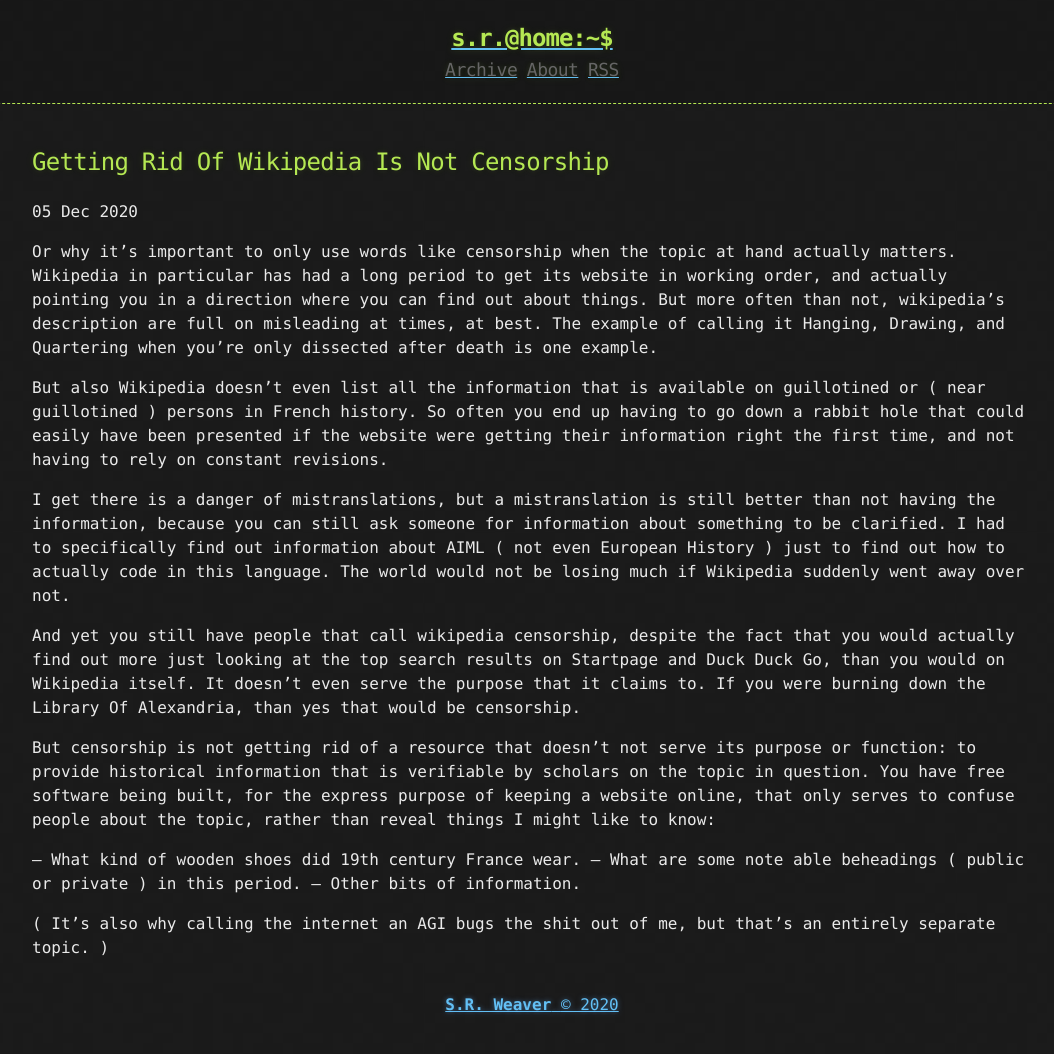
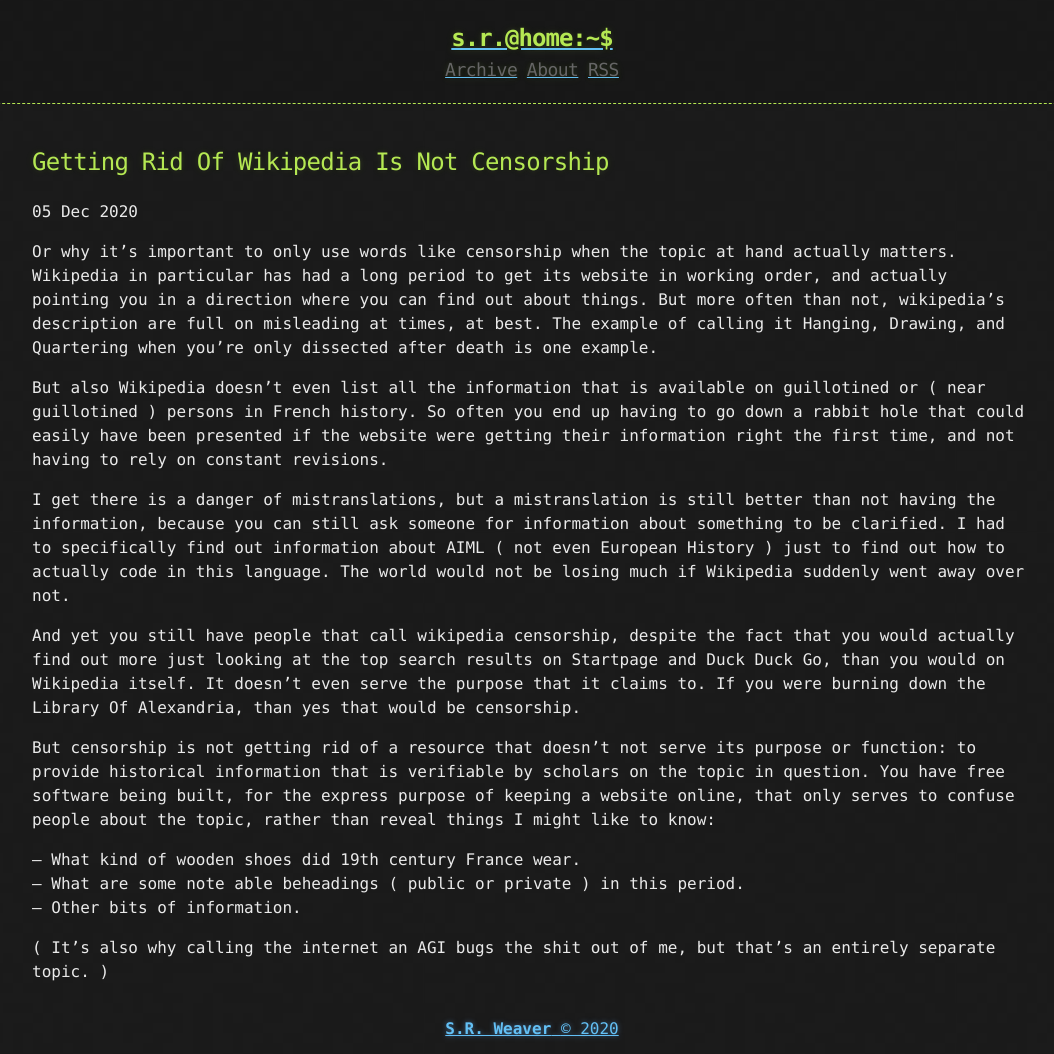
Before and after one commit to LWFlouisa/WeaverBlog, a Jekyll site: the page built from _posts/2020-12-05-gettingridofwikipediaisnotcensorship.md, in a window 1280 px wide. Shown: the whole page, without its empty margins (108-1162 px from the left). Built offline with Jekyll 4.4.1, drawn with Linux system fonts in a browser that asks for light colours; before the commit the page ends 1030 px from its top, so only the background shows below that.

```diff
--- a/_posts/2020-12-05-gettingridofwikipediaisnotcensorship.md
+++ b/_posts/2020-12-05-gettingridofwikipediaisnotcensorship.md
@@ -12,8 +12,8 @@ And yet you still have people that call wikipedia censorship, despite the fact t
 
 But censorship is not getting rid of a resource that doesn’t not serve its purpose or function: to provide historical information that is verifiable by scholars on the topic in question. You have free software being built, for the express purpose of keeping a website online, that only serves to confuse people about the topic, rather than reveal things I might like to know:
 
--- What kind of wooden shoes did 19th century France wear.
--- What are some note able beheadings ( public or private ) in this period.
--- Other bits of information.
+-- What kind of wooden shoes did 19th century France wear.<br />
+-- What are some note able beheadings ( public or private ) in this period.<br />
+-- Other bits of information.<br />
 
 ( It’s also why calling the internet an AGI bugs the shit out of me, but that’s an entirely separate topic. )
```
